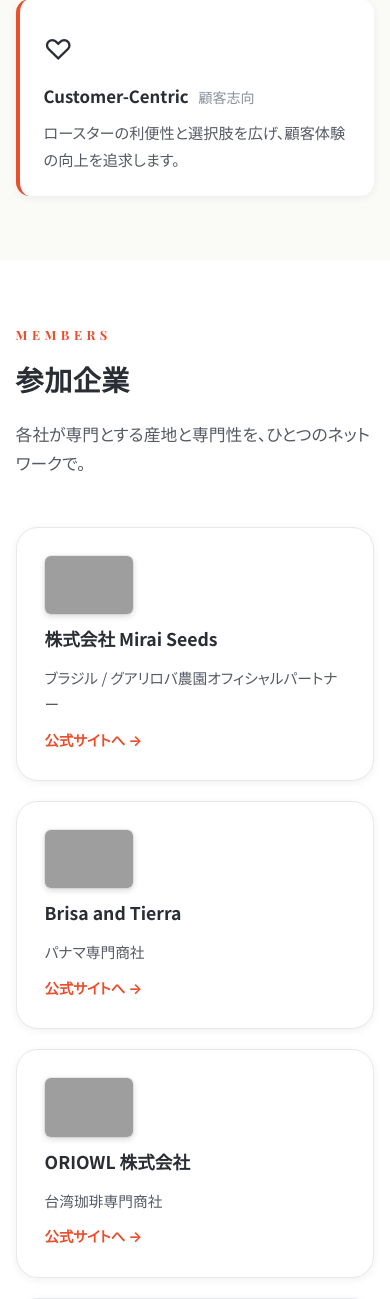
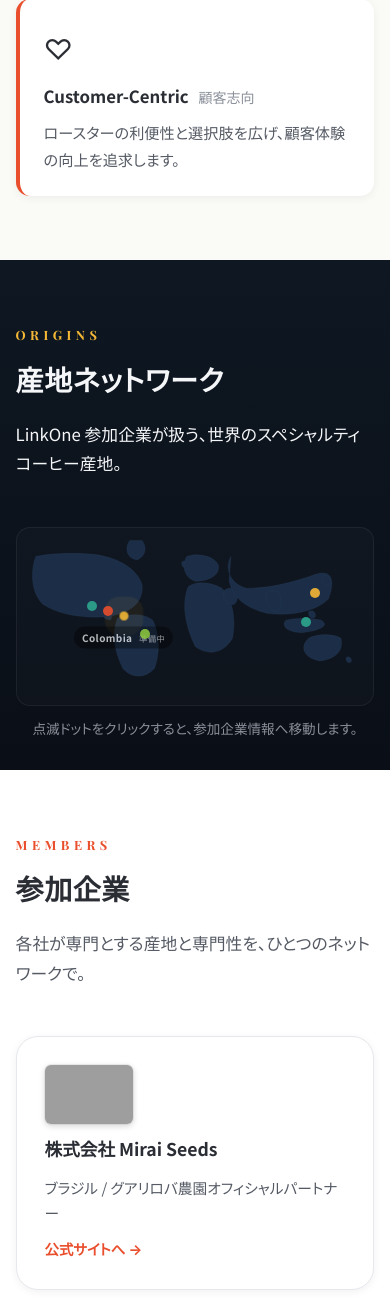
Before and after one commit to Itoh-M/Link-One, a PHP site: page / in a window 390 px wide. Shown: the part 2823-4122 px from the top of the page. Run offline with PHP 8.4, Linux system fonts and the light colour scheme; grey boxes are pictures that could not be loaded.

Commit message:
Add Origins world map section with spaced, layered country dots
- New ORIGINS section between About and Members with inline stylized SVG world map
- Pulsing animated dots for Brazil / Panama / Costa Rica / Taiwan / Indonesia, all linking to Members
- Colombia rendered as a reference dot: lowest z-index and pointer-events: none so neighboring Panama / Costa Rica clicks are not intercepted
- Dot positions for Costa Rica (21%, 44%), Panama (25.5%, 47%) and Colombia (30%, 50%) are spread apart from their real lat/lng to avoid overlap and improve click accuracy
- Reduced-motion media query disables the pulse animation

```diff
--- a/index.html
+++ b/index.html
@@ -24,6 +24,7 @@
       </a>
       <nav class="site-nav">
         <a href="#about">About</a>
+        <a href="#origins">Origins</a>
         <a href="#members">Members</a>
         <a href="#activities">Activities</a>
         <a href="#events">Events</a>
@@ -110,6 +111,97 @@
           <h4>Customer-Centric <small>顧客志向</small></h4>
           <p>ロースターの利便性と選択肢を広げ、顧客体験の向上を追求します。</p>
         </div>
+      </div>
+    </div>
+  </section>
+
+  <!-- ===== Origins (World Map) ===== -->
+  <section id="origins" class="section section--map">
+    <div class="container">
+      <p class="section-eyebrow">ORIGINS</p>
+      <h2 class="section-title">産地ネットワーク</h2>
+      <p class="lead">LinkOne 参加企業が扱う、世界のスペシャルティコーヒー産地。</p>
+
+      <div class="world-map" data-world-map>
+        <svg class="world-map-svg" viewBox="0 0 1000 500" aria-hidden="true" preserveAspectRatio="xMidYMid meet">
+          <g class="continents">
+            <!-- North America -->
+            <path d="M50,80 C35,120 35,180 70,215 C115,245 185,255 250,250 C310,242 355,215 350,160 C335,115 285,85 220,75 C155,68 90,72 50,80 Z"/>
+            <!-- Central America connector -->
+            <path d="M240,225 L255,235 L265,250 L260,260 L245,255 L235,240 Z"/>
+            <!-- Greenland -->
+            <path d="M315,35 C300,55 305,85 335,90 C360,80 365,55 350,35 Z"/>
+            <!-- South America -->
+            <path d="M280,255 C265,295 270,345 295,395 C320,425 360,425 385,395 C400,355 400,300 380,260 C355,240 315,240 280,255 Z"/>
+            <!-- UK / Ireland -->
+            <path d="M462,95 C458,108 470,118 480,108 C480,95 470,90 462,95 Z"/>
+            <!-- Europe -->
+            <path d="M475,80 C460,110 470,140 500,150 C535,150 570,135 565,105 C555,80 510,68 475,80 Z"/>
+            <!-- Africa -->
+            <path d="M480,165 C460,210 470,275 500,335 C535,360 580,355 605,310 C615,255 605,200 575,170 C540,150 500,150 480,165 Z"/>
+            <!-- Middle East / Arabia (small) -->
+            <path d="M580,180 C575,200 590,220 610,215 C625,200 620,180 600,170 C588,170 580,175 580,180 Z"/>
+            <!-- Asia -->
+            <path d="M600,80 C580,115 600,160 645,170 C715,170 785,150 840,130 C885,115 895,150 875,200 C840,235 770,250 700,240 C640,225 605,195 595,150 Z"/>
+            <!-- India -->
+            <path d="M700,180 C695,210 710,235 730,235 C745,225 745,200 735,180 C720,175 705,177 700,180 Z"/>
+            <!-- Japan -->
+            <path d="M860,135 C855,155 870,170 882,158 C883,140 872,128 860,135 Z"/>
+            <!-- SE Asia / Indonesia -->
+            <path d="M755,260 C740,275 760,295 800,295 C850,290 880,275 855,260 C815,250 770,255 755,260 Z"/>
+            <!-- Philippines -->
+            <path d="M820,235 C815,250 828,260 838,250 C840,238 832,230 820,235 Z"/>
+            <!-- Australia -->
+            <path d="M820,310 C795,330 800,365 850,375 C895,370 920,345 910,310 C880,295 840,300 820,310 Z"/>
+            <!-- New Zealand -->
+            <path d="M925,365 C922,378 935,385 940,375 C940,365 932,360 925,365 Z"/>
+          </g>
+        </svg>
+
+        <ul class="origin-dots" aria-label="コーヒー産地マップ">
+          <!-- Colombia: bottom layer / non-interactive (近すぎる隣国へのクリックを優先するため) -->
+          <li class="origin-dot origin-dot--ref" style="--x:30%; --y:50%; --c:var(--c-yellow);" data-country="Colombia">
+            <span class="origin-pulse" aria-hidden="true"></span>
+            <span class="origin-label">Colombia <small>準備中</small></span>
+          </li>
+          <!-- Costa Rica (西へずらす) -->
+          <li class="origin-dot" style="--x:21%; --y:44%; --c:var(--c-teal);">
+            <a href="#members" data-country="コスタリカ">
+              <span class="origin-pulse" aria-hidden="true"></span>
+              <span class="origin-label">Costa Rica</span>
+            </a>
+          </li>
+          <!-- Panama (中間に配置) -->
+          <li class="origin-dot" style="--x:25.5%; --y:47%; --c:var(--c-red);">
+            <a href="#members" data-country="パナマ">
+              <span class="origin-pulse" aria-hidden="true"></span>
+              <span class="origin-label">Panama</span>
+            </a>
+          </li>
+          <!-- Brazil -->
+          <li class="origin-dot" style="--x:36%; --y:60%; --c:var(--c-green);">
+            <a href="#members" data-country="ブラジル">
+              <span class="origin-pulse" aria-hidden="true"></span>
+              <span class="origin-label">Brazil</span>
+            </a>
+          </li>
+          <!-- Taiwan -->
+          <li class="origin-dot" style="--x:83.5%; --y:37%; --c:var(--c-yellow);">
+            <a href="#members" data-country="台湾">
+              <span class="origin-pulse" aria-hidden="true"></span>
+              <span class="origin-label">Taiwan</span>
+            </a>
+          </li>
+          <!-- Indonesia -->
+          <li class="origin-dot" style="--x:81%; --y:53%; --c:var(--c-teal);">
+            <a href="#members" data-country="インドネシア">
+              <span class="origin-pulse" aria-hidden="true"></span>
+              <span class="origin-label">Indonesia</span>
+            </a>
+          </li>
+        </ul>
+
+        <p class="world-map-note">点滅ドットをクリックすると、参加企業情報へ移動します。</p>
       </div>
     </div>
   </section>
@@ -446,6 +538,7 @@
       <div class="footer-links">
         <h4>Sections</h4>
         <a href="#about">About</a>
+        <a href="#origins">Origins</a>
         <a href="#members">Members</a>
         <a href="#activities">Activities</a>
         <a href="#events">Events</a>
--- a/styles.css
+++ b/styles.css
@@ -382,6 +382,137 @@ a { color: inherit; }
 .footer-links a:hover { color: var(--c-yellow); }
 .footer-bottom { padding-top: 32px; margin-top: 32px; border-top: 1px solid #2c3037; color: #6a6e76; }
 
+/* ===== Origins (World Map) ===== */
+.section--map {
+  background: linear-gradient(180deg, #0e1722 0%, #0a0f17 100%);
+  color: #f5f6f8;
+}
+.section--map .section-eyebrow { color: var(--c-yellow); }
+.section--map .section-title,
+.section--map .lead { color: #f5f6f8; }
+
+.world-map {
+  position: relative;
+  margin: 48px auto 0;
+  max-width: 980px;
+  aspect-ratio: 2 / 1;
+  background: rgba(255, 255, 255, 0.02);
+  border: 1px solid rgba(255, 255, 255, 0.06);
+  border-radius: var(--r-md);
+  overflow: visible;
+}
+.world-map-svg {
+  position: absolute;
+  inset: 0;
+  width: 100%;
+  height: 100%;
+  display: block;
+  pointer-events: none;
+}
+.world-map-svg .continents path {
+  fill: #1c2e47;
+  stroke: #2c4566;
+  stroke-width: 0.6;
+  stroke-linejoin: round;
+}
+
+.origin-dots {
+  position: absolute;
+  inset: 0;
+  list-style: none;
+  margin: 0;
+  padding: 0;
+}
+.origin-dot {
+  position: absolute;
+  left: var(--x);
+  top: var(--y);
+  transform: translate(-50%, -50%);
+  z-index: 5;
+}
+.origin-dot a,
+.origin-dot > .origin-pulse {
+  position: relative;
+  display: block;
+}
+.origin-dot a {
+  width: 30px;
+  height: 30px;
+  border-radius: 50%;
+  display: flex;
+  align-items: center;
+  justify-content: center;
+  text-decoration: none;
+  outline: none;
+}
+.origin-dot a:focus-visible {
+  box-shadow: 0 0 0 3px rgba(255,255,255,.7);
+}
+.origin-pulse {
+  width: 12px;
+  height: 12px;
+  border-radius: 50%;
+  background: var(--c);
+  box-shadow: 0 0 0 0 var(--c);
+  animation: origin-pulse 1.8s ease-out infinite;
+}
+@keyframes origin-pulse {
+  0%   { box-shadow: 0 0 0 0 var(--c); opacity: 1; }
+  70%  { box-shadow: 0 0 0 16px rgba(0,0,0,0); opacity: .9; }
+  100% { box-shadow: 0 0 0 0 rgba(0,0,0,0); opacity: 1; }
+}
+.origin-label {
+  position: absolute;
+  top: calc(100% + 6px);
+  left: 50%;
+  transform: translateX(-50%);
+  font-size: 11px;
+  font-weight: 700;
+  letter-spacing: .04em;
+  white-space: nowrap;
+  background: rgba(0, 0, 0, 0.72);
+  color: #fff;
+  padding: 3px 10px;
+  border-radius: 999px;
+  opacity: 0;
+  transition: opacity .2s ease;
+  pointer-events: none;
+}
+.origin-label small { font-weight: 500; opacity: .8; margin-left: 4px; }
+.origin-dot:hover .origin-label,
+.origin-dot:focus-within .origin-label { opacity: 1; }
+
+/* Colombia (reference): bottom layer, dimmer, non-interactive so neighbors take clicks */
+.origin-dot--ref {
+  z-index: 1;
+  pointer-events: none;
+}
+.origin-dot--ref .origin-pulse {
+  width: 9px;
+  height: 9px;
+  opacity: .55;
+  animation-duration: 2.6s;
+}
+.origin-dot--ref .origin-label {
+  opacity: .7;
+  background: rgba(0, 0, 0, 0.5);
+}
+
+.world-map-note {
+  position: absolute;
+  bottom: -36px;
+  left: 0;
+  right: 0;
+  text-align: center;
+  font-size: .85rem;
+  color: var(--c-mute);
+  margin: 0;
+}
+
+@media (prefers-reduced-motion: reduce) {
+  .origin-pulse { animation: none; box-shadow: 0 0 0 6px rgba(255,255,255,.15); }
+}
+
 /* ===== Responsive ===== */
 @media (max-width: 860px) {
   .site-nav { display: none; position: absolute; top: 68px; right: 0; left: 0; background: #fff; border-bottom: 1px solid var(--c-line); flex-direction: column; padding: 16px; gap: 12px; }
@@ -395,6 +526,10 @@ a { color: inherit; }
   .footer-inner { grid-template-columns: 1fr 1fr; }
   .hero { padding: 64px 0 80px; }
   .section { padding: 64px 0; }
+  .world-map { margin-top: 32px; }
+  .origin-dot a { width: 36px; height: 36px; }
+  .origin-pulse { width: 10px; height: 10px; }
+  .origin-label { font-size: 10px; padding: 2px 8px; }
 }
 @media (max-width: 520px) {
   .footer-inner { grid-template-columns: 1fr; }
```
